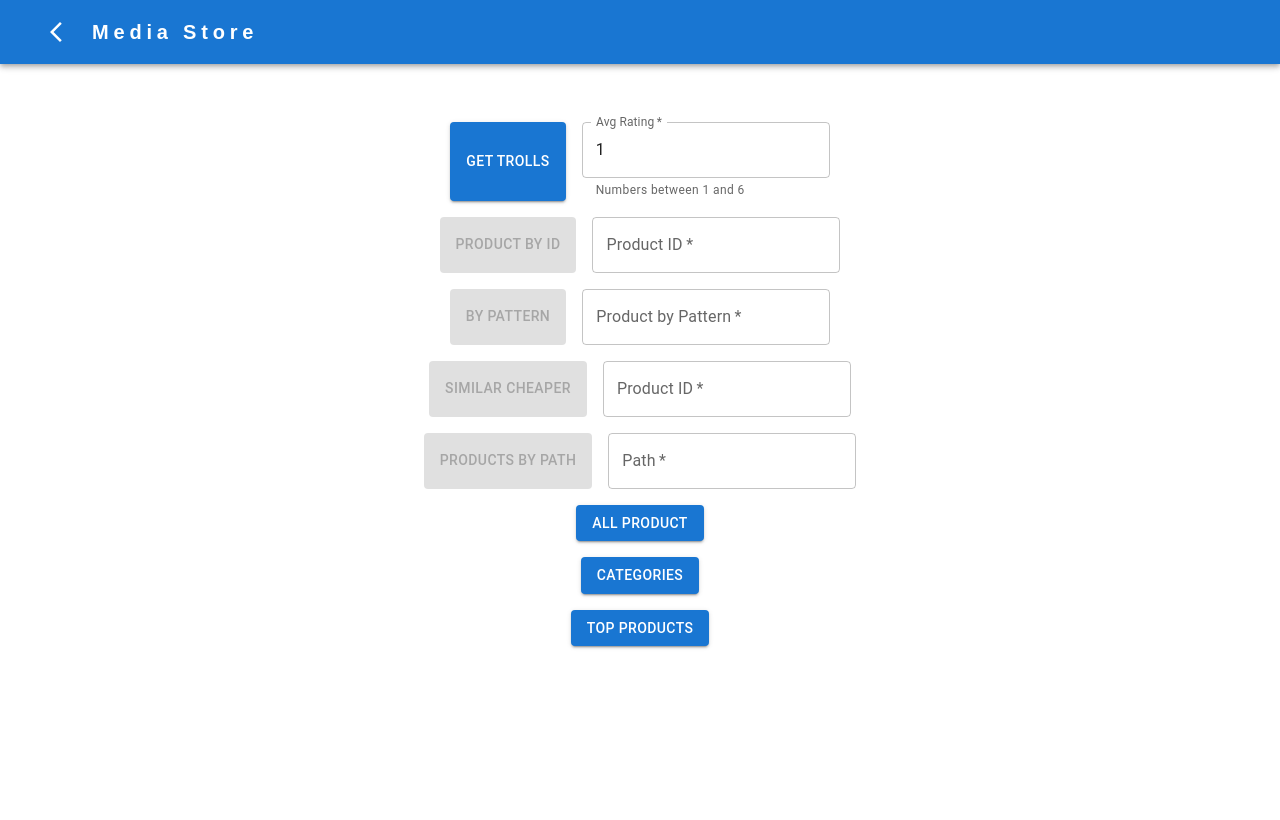
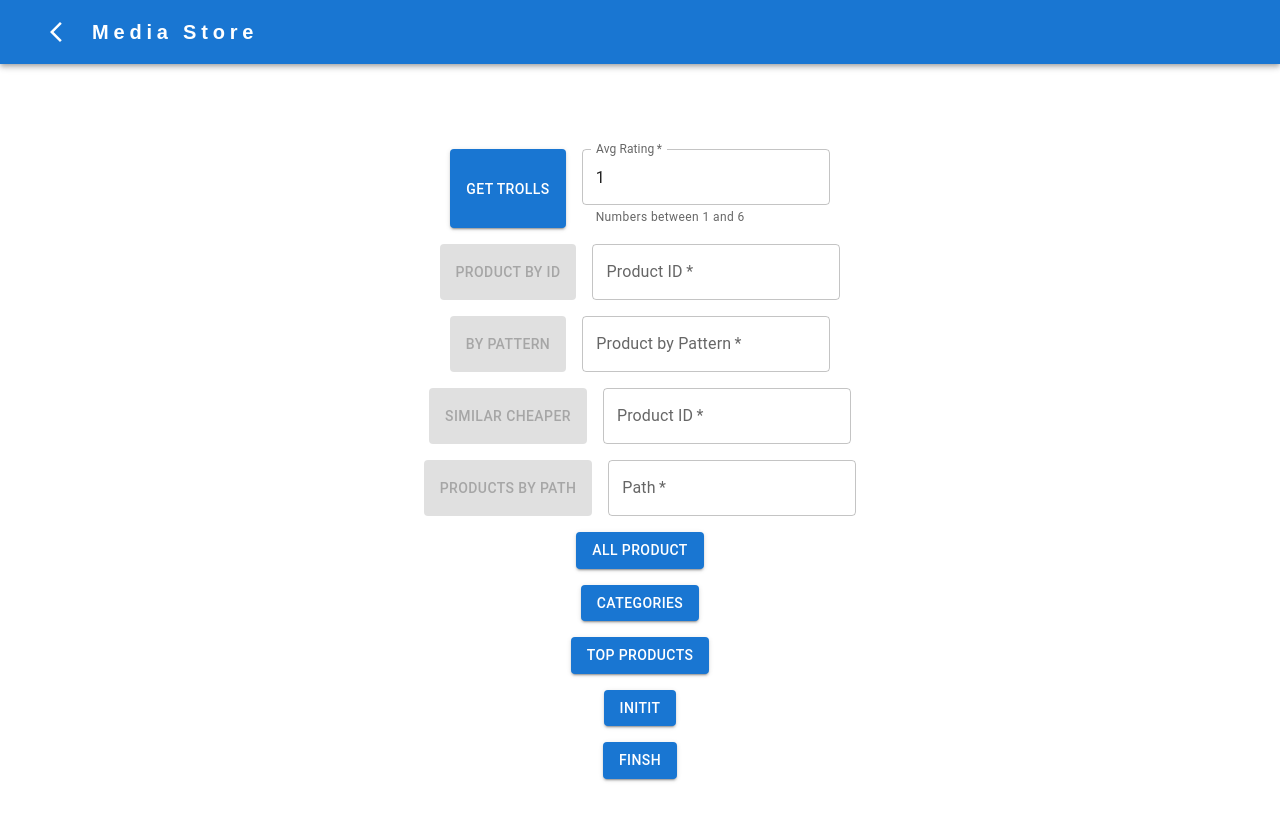
Before and after one commit to aowidat/DBP-FrontEnd, a React (Create React App) app: page / in a window 1280 px wide. Shown: the top 820 px of the page. Built offline with nearby package versions, Linux system fonts and the light colour scheme.

Commit message:
init and finsh

```diff
--- a/src/Components/Home.js
+++ b/src/Components/Home.js
@@ -3,7 +3,7 @@ import { Link } from "react-router-dom";
 import { Button, Stack } from "@mui/material";
 import * as React from "react";
 import TextField from "@mui/material/TextField";
-import Box from '@mui/material/Box';
+import Box from "@mui/material/Box";
 
 function Home() {
   const [id, setId] = useState("");
@@ -11,6 +11,8 @@ function Home() {
   const [sim, setSim] = useState("");
   const [path, setPath] = useState("");
   const [avgUser, setAvgUser] = useState(1);
+  const [init, setInit] = useState(false);
+  const [finish, setFinish] = useState(false);
   const min = 1;
   const max = 5;
 
@@ -19,14 +21,11 @@ function Home() {
       display="flex"
       justifyContent="center"
       alignItems="center"
-      minHeight="80vh"
+      minHeight="100vh"
     >
-      <Stack spacing={2} justifyContent="center"
-        alignItems="center">
+      <Stack spacing={2} justifyContent="center" alignItems="center">
         <Stack spacing={2} direction="row">
-          <Button
-            variant="contained"
-            href={`/user/${avgUser}`}>
+          <Button variant="contained" href={`/user/${avgUser}`}>
             Get Trolls
           </Button>
           <TextField
@@ -49,7 +48,8 @@ function Home() {
             variant="contained"
             href={`/product/byId/${id}`}
             disabled={!id.length > 0}
-          >Product by ID
+          >
+            Product by ID
           </Button>
           <TextField
             type="text"
@@ -64,7 +64,8 @@ function Home() {
             variant="contained"
             href={`/product/bypattern/${pattern}`}
             disabled={!pattern.length > 0}
-          >By Pattern
+          >
+            By Pattern
           </Button>
           <TextField
             type="text"
@@ -79,7 +80,8 @@ function Home() {
             variant="contained"
             href={`/product/similars/${sim}`}
             disabled={!sim.length > 0}
-          >similar cheaper
+          >
+            similar cheaper
           </Button>
           <TextField
             type="text"
@@ -94,7 +96,8 @@ function Home() {
             variant="contained"
             href={`/product/byPath/${path}`}
             disabled={!path.length > 0}
-          >Products by path
+          >
+            Products by path
           </Button>
           <TextField
             type="text"
@@ -105,25 +108,45 @@ function Home() {
           />
         </Stack>
         <Stack spacing={2} direction="row">
-          <Button
-            variant="contained"
-            href={`/product/allproduct/nnn`}
-          >All Product
+          <Button variant="contained" href={`/product/allproduct/nnn`}>
+            All Product
+          </Button>
+        </Stack>
+        <Stack spacing={2} direction="row">
+          <Button variant="contained" href={`/categoriestree`}>
+            Categories
+          </Button>
+        </Stack>
+        <Stack spacing={2} direction="row">
+          <Button variant="contained" href={`/product/topproduct/nn`}>
+            Top Products
           </Button>
         </Stack>
         <Stack spacing={2} direction="row">
           <Button
             variant="contained"
-            href={`/categoriestree`}
+            onClick={() => {
+              fetch("http://localhost:8080/init")
+                .then((res) => res.json())
+                .then((data) => console.log(data))
+                .then(setInit(true))
+                .then(setFinish(true));
+            }}
           >
-            Categories
+            Initit
           </Button>
         </Stack>
         <Stack spacing={2} direction="row">
           <Button
             variant="contained"
-            href={`/product/topproduct/nn`}
-          >Top Products
+            onClick={() => {
+              fetch("http://localhost:8080/finish")
+                .then((res) => res.json())
+                .then((data) => console.log(data))
+                .then(setFinish(false));
+            }}
+          >
+            Finsh
           </Button>
         </Stack>
       </Stack>
```
